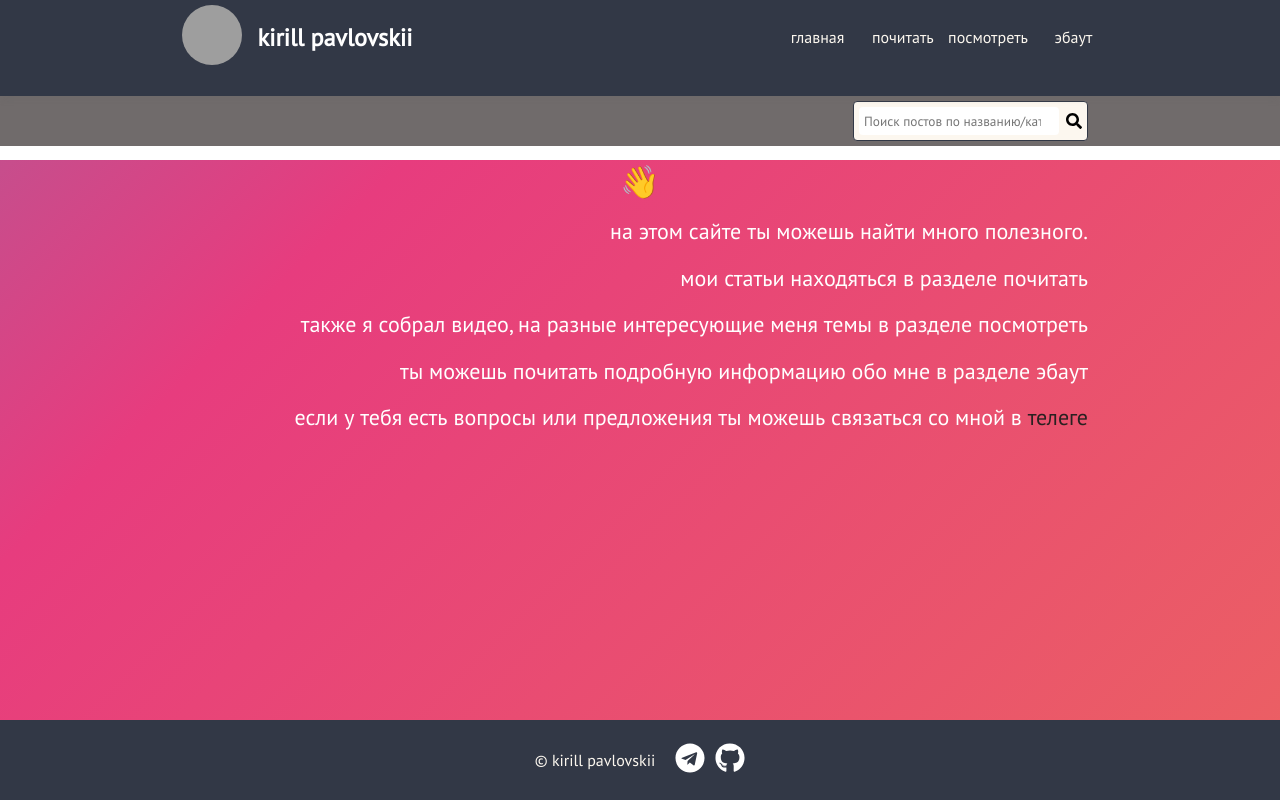
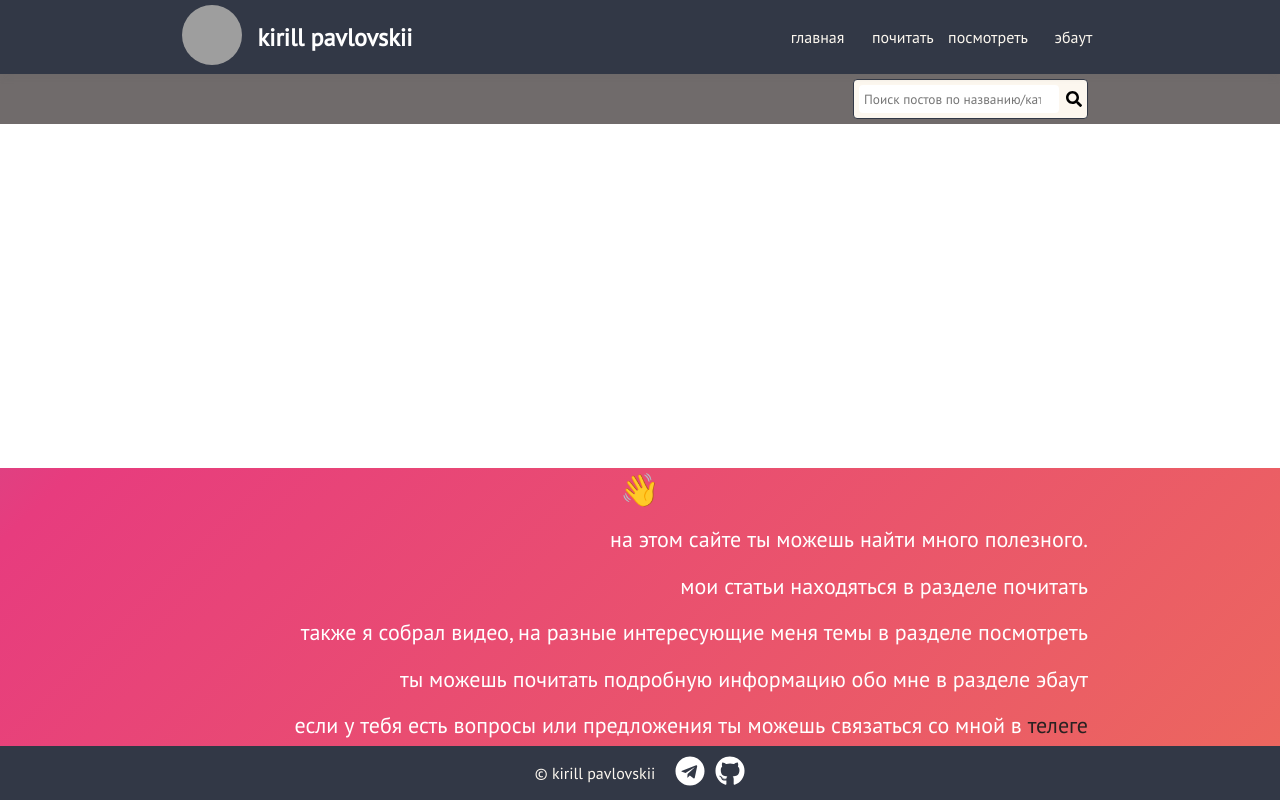
Before and after one commit to stevenKirill/kirill-personal-blog, a Next.js app: page / in a window 1280 px wide. Built offline with nearby package versions, Linux system fonts and the light colour scheme; grey boxes are pictures that could not be loaded.

Commit message:
fixed styles at main

```diff
--- a/styles/main.css
+++ b/styles/main.css
@@ -32,7 +32,8 @@ body {
     min-height: 100vh;
     margin: 0;
     display: grid;
-    grid-template-rows: 12% 8% 70% 10%;
+    /* grid-template-rows: 12% 8% 70% 10%; */
+    grid-template-rows: auto 1fr auto;
 }
 
 p {
```
